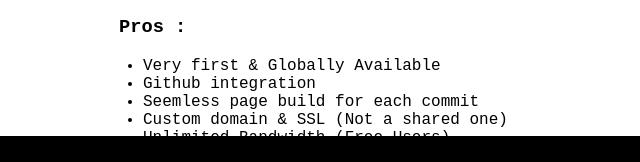
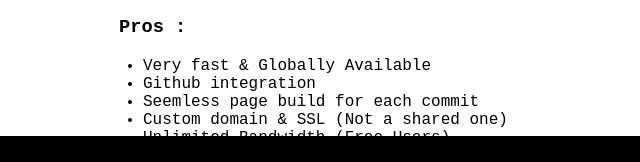
Before and after one commit to tuhinpal/tuhinpal.github.io, a Gatsby site: page /blog/cloudflare-pages/ in a window 1280 px wide. Shown: the part 664-826 px from the top of the page, 153-793 px from the left. Built offline with nearby package versions, Linux system fonts and the light colour scheme; Gatsby itself is replaced by a stand-in of ours; some packages are replaced by stand-ins of ours; a web font is replaced by a local one.

Commit message:
Corrected "Spelling Mistake" in https://github.com/cachecleanerjeet/cachecleanerjeet.github.io/commit/5ced5ec992ca4591246a8a665ffa7d0a0d15f886

```diff
--- a/src/blog/cloudflare-pages.md
+++ b/src/blog/cloudflare-pages.md
@@ -11,7 +11,7 @@ imgurl: "https://telegra.ph/file/74fce4c6d76c7db7e4bfa.png"
 Cloudflare just lanuched beta version of Cloudflare Pages. It is now available for everyone. In this Blog we will discuss about it's pros and cons also we will setup a site using cloudflare pages.
 
 ### Pros :
-- Very first & Globally Available
+- Very fast & Globally Available
 - Github integration
 - Seemless page build for each commit
 - Custom domain & SSL (Not a shared one)
```
